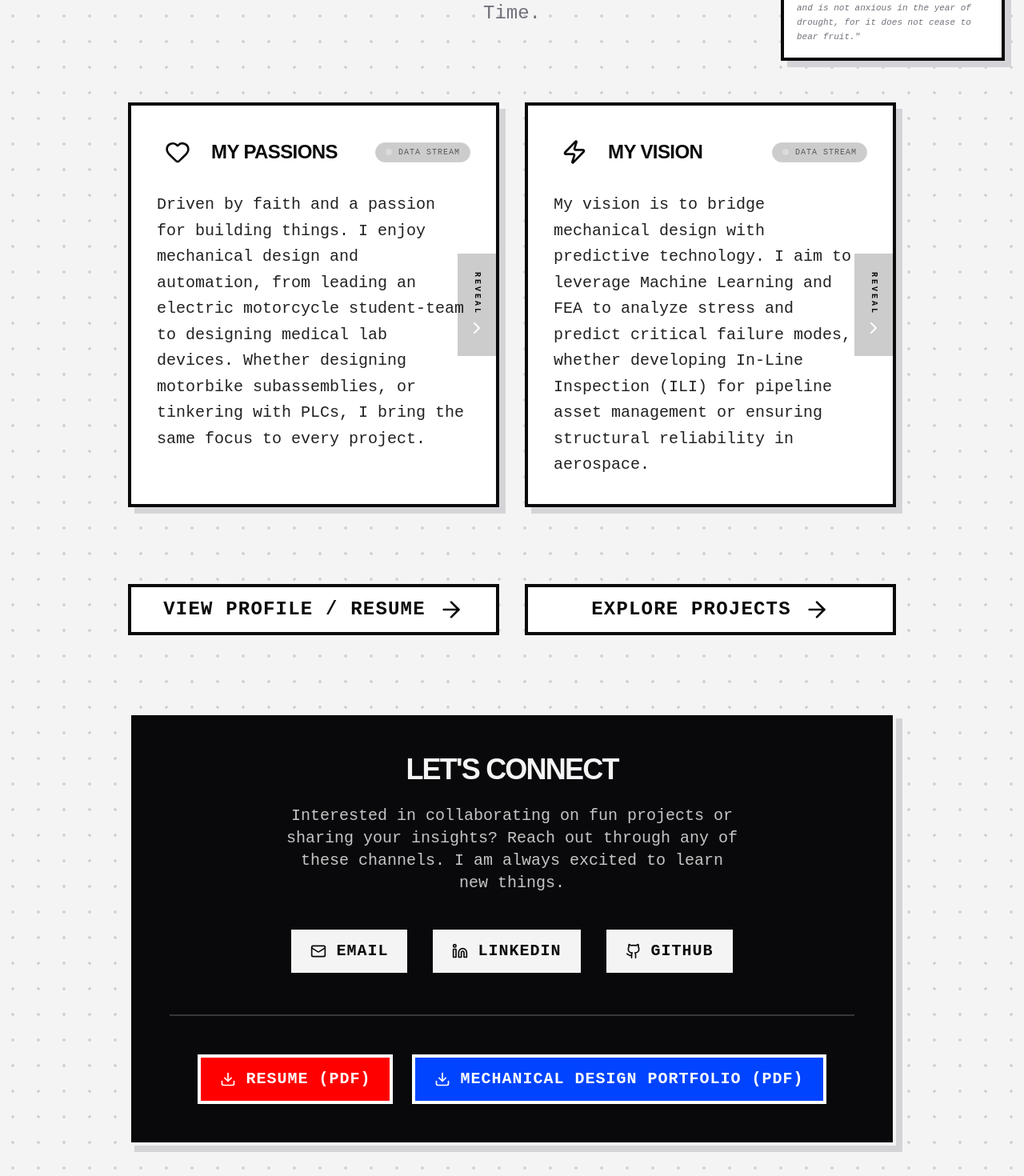
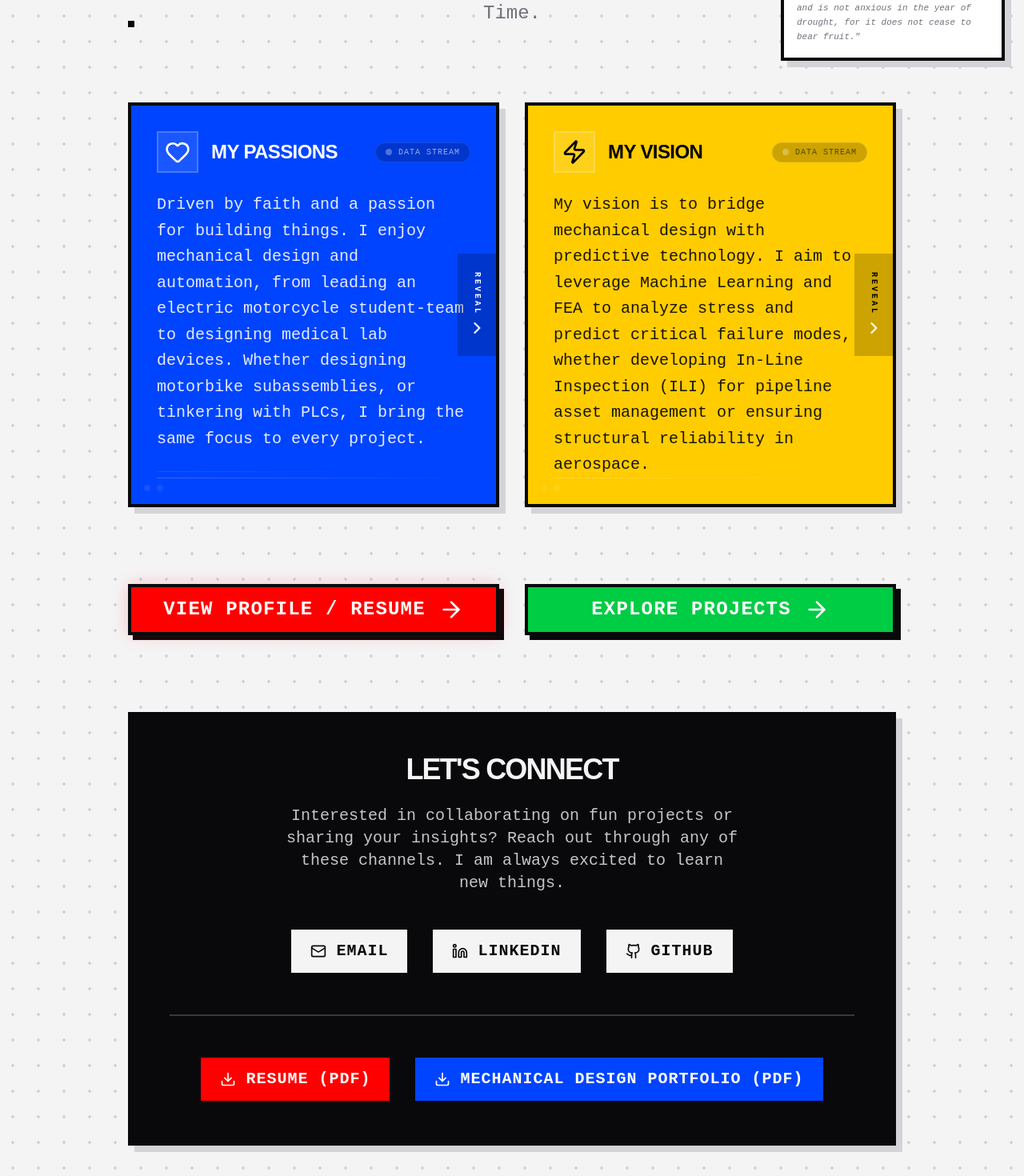
Before and after one commit to preemajoka/preemajoka.github.io, a React (Vite) app: page /projects in a window 1280 px wide. Shown: the part 700-2170 px from the top of the page at 80% size. Built offline with nearby package versions, Linux system fonts and the light colour scheme.

Commit message:
Add shadcn/tailwind.css import and update comments

```diff
--- a/src/index.css
+++ b/src/index.css
@@ -1,13 +1,14 @@
 @import "tailwindcss";
 @import url('https://fonts.googleapis.com/css2?family=Bungee&family=VT323&family=JetBrains+Mono:wght@400;500&display=swap');
 @import "tw-animate-css";
+@import "shadcn/tailwind.css";
 
 @theme {
   --font-sans: "VT323", monospace;
   --font-arcade: "Bungee", sans-serif;
   --font-mono: "JetBrains Mono", ui-monospace, SFMono-Regular, monospace;
 
-  /* shadcn theme variables */
+  /* shadcn theme variables mapping */
   --color-background: var(--background);
   --color-foreground: var(--foreground);
   --color-card: var(--card);
@@ -34,7 +35,7 @@
 
 @layer base {
   :root {
-    /* Mechanical Theme Variables */
+    /* Mechanical Theme Variables - HEX for precision */
     --bg: #f4f4f5;
     --fg: #09090b;
     --card-bg: #ffffff;
@@ -46,7 +47,7 @@
     --pixel-dot: #d4d4d8;
     --hover-accent: var(--accent-yellow);
 
-    /* shadcn Variables */
+    /* shadcn Variables (HSL for compatibility) */
     --background: 0 0% 100%;
     --foreground: 240 10% 3.9%;
     --card: 0 0% 100%;
@@ -63,7 +64,6 @@
     --accent-foreground: 240 5.9% 10%;
     --destructive: 0 84.2% 60.2%;
     --destructive-foreground: 0 0% 98%;
-    --border: 240 5.9% 90%;
     --input: 240 5.9% 90%;
     --ring: 240 5.9% 10%;
     --radius: 0.5rem;
@@ -99,7 +99,6 @@
     --accent-foreground: 0 0% 98%;
     --destructive: 0 62.8% 30.6%;
     --destructive-foreground: 0 0% 98%;
-    --border: 240 3.7% 15.9%;
     --input: 240 3.7% 15.9%;
     --ring: 240 4.9% 83.9%;
   }
@@ -111,6 +110,10 @@
 
   .dark .dynamic-theme-container {
     --hover-accent: var(--accent-yellow);
+  }
+
+  * {
+    border-color: var(--border);
   }
 
   body {
@@ -132,7 +135,7 @@
   }
 }
 
-/* Custom Cursor */
+/* Custom Pixel Cursor */
 #custom-cursor {
   width: 20px;
   height: 20px;
@@ -176,6 +179,18 @@
   @apply inline-flex items-center justify-center px-6 py-3 border-4 border-[var(--border)] font-black uppercase tracking-wider transition-all duration-200 shadow-[6px_6px_0px_0px_var(--border)] active:shadow-none active:translate-x-1 active:translate-y-1 bg-[var(--card-bg)];
 }
 
+/* Theme-specific Lego Blocks */
+.lego-red {
+  @apply bg-[var(--accent-red)] text-white;
+  box-shadow: 0 0 20px rgba(255, 0, 0, 0.2), 6px 6px 0px 0px var(--border);
+}
+.lego-red:active {
+  box-shadow: 0 0 10px rgba(255, 0, 0, 0.2);
+}
+.lego-blue { @apply bg-[var(--accent-blue)] text-white; }
+.lego-yellow { @apply bg-[var(--accent-yellow)] text-black; }
+.lego-green { @apply bg-[var(--accent-green)] text-white; }
+
 /* Progress Bar */
 .progress-bar-container {
   @apply w-full h-6 bg-zinc-800 border-4 border-[var(--border)] overflow-hidden relative;
@@ -192,7 +207,26 @@
   );
 }
 
-/* Animations */
+/* Pacman Dot Animation */
+.pacman-dot {
+  @apply absolute w-2 h-2 bg-[var(--fg)] top-1/2 -translate-y-1/2;
+  animation: eat-dot 2s linear infinite;
+}
+
+@keyframes eat-dot {
+  from { right: -20px; }
+  to { right: 100%; }
+}
+
+@keyframes bounce-x {
+  0%, 100% { transform: translateX(0); }
+  50% { transform: translateX(5px); }
+}
+
+.animate-bounce-x {
+  animation: bounce-x 1s infinite;
+}
+
 @keyframes spin-slow {
   from { transform: rotate(0deg); }
   to { transform: rotate(360deg); }
```
